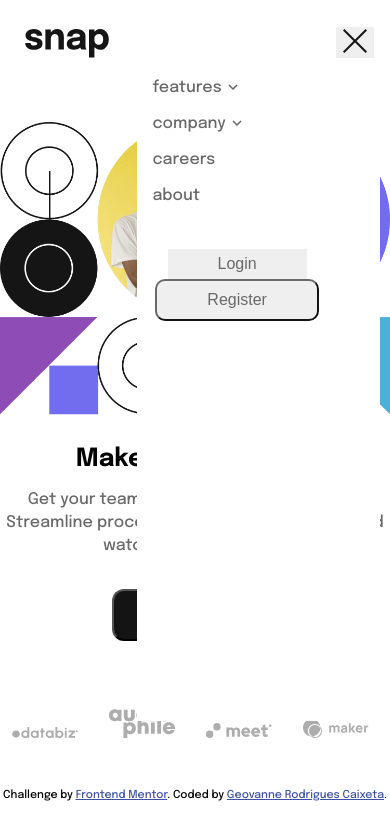
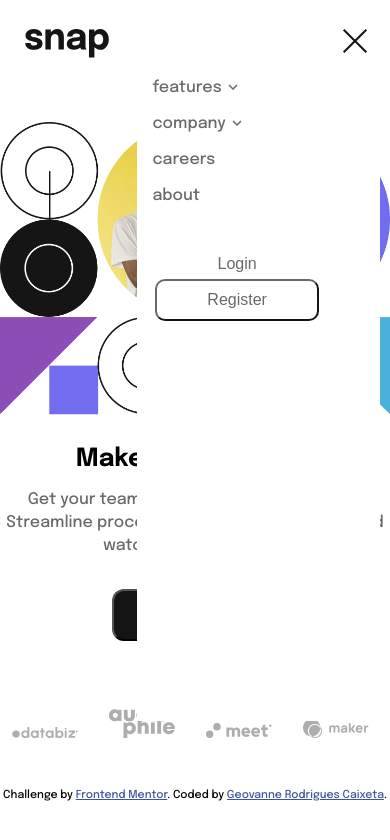
Before and after one commit to Geovanne1/intro_section, a plain HTML site: page index.html in a window 390 px wide. Both pictures are taken after a click on the button 352 px from the left and 38 px from the top of the page. Drawn offline with Linux system fonts and the light colour scheme.

Commit message:
corrigindo cores
cores nos botões, não aparece no navegador porém no celular ficam mandados, tentando corrigir

```diff
--- a/src/css/header.css
+++ b/src/css/header.css
@@ -76,7 +76,7 @@ header {
 }
 
 .login {
-  background-color: none;
+  background-color: white;
   display: flex;
   flex-direction: row;
   margin-left: 50%;
@@ -84,7 +84,7 @@ header {
 }
 
 .botao {
-  background-color: none;
+  background-color: white;
   color: hsl(0, 0%, 41%);
   font-size: 16px;
   justify-self: flex-end;
@@ -180,7 +180,7 @@ header {
   }
 
   .botao_menu {
-    background-color: none;
+    background-color: white;
     border: none;
     display: block;
     margin-top: 1.7rem;
@@ -189,7 +189,7 @@ header {
   }
 
   .botao_close {
-    background-color: none;
+    background-color: white;
     border: none;
     display: none;
     margin-top: 1.7rem;
```
